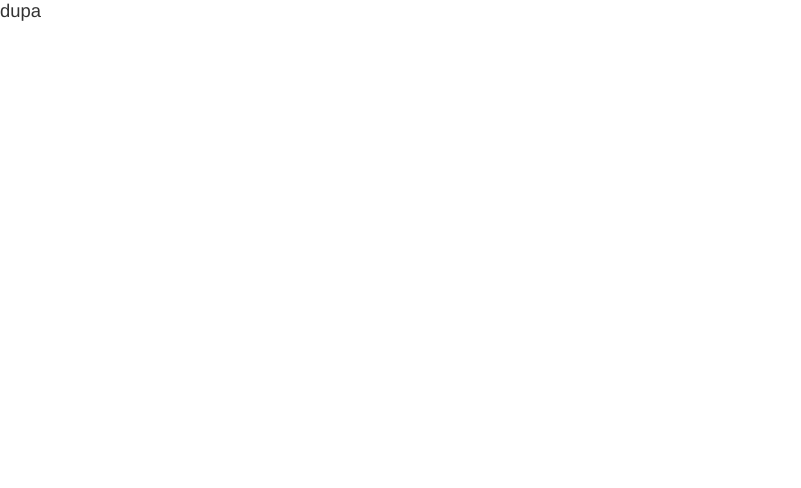
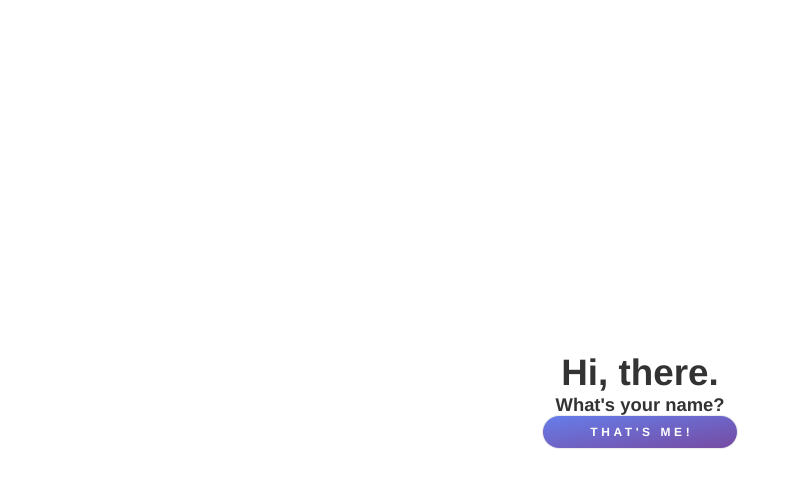
Before and after one commit to karolsitarz/dtym, a React app: page / in a window 1280 px wide. Shown: the whole page, without its empty margins (0-801 px from the left). Built offline with nearby package versions, Linux system fonts and the light colour scheme; a web font is replaced by a local one.

Commit message:
basic components and styles

```diff
--- a/package.json
+++ b/package.json
@@ -25,6 +25,7 @@
       "babel-preset-env": "^1.7.0",
       "babel-preset-react": "^6.24.1",
       "html-webpack-plugin": "^3.2.0",
+      "standard": "^12.0.1",
       "webpack": "^4.20.2",
       "webpack-cli": "^3.1.2",
       "webpack-dev-server": "^3.1.9"
--- /dev/null
+++ b/src/components/Button.js
@@ -0,0 +1,41 @@
+import React from 'react'
+import styled from 'styled-components'
+
+const StyledButton = styled.div`
+  border-radius: 10000000px;
+  overflow: hidden;
+  padding: ${props => typeof (props.children) === 'object' ? '.75em 1.5em' : '.75em 3.7em .75em 4em'};
+  text-transform: uppercase;
+  font-weight: 700;
+  font-size: .65em;
+  letter-spacing: .3em;
+  cursor: pointer;
+  border: 0;
+  transition: transform .3s ease;
+  display: inline-flex;
+  flex-shrink: 0;
+  justify-content: center;
+  align-items: center;
+  box-shadow: 0 0 0 1px #00000014;
+  background-size: cover;
+  background-position: center;
+  background-color: ${props => props.theme.semiTransparentValue};
+  background-image: ${props => props.primary ? props.theme.mainGradient : ''};
+
+  color: ${props => props.primary ? props.theme.white : props.theme.text};
+  fill: ${props => props.primary ? props.theme.white : props.theme.text};
+
+  & svg {
+    height: 1em;
+  }
+`
+
+export default function Button (props) {
+  return (
+    <StyledButton
+      onClick={props.onClick}
+      primary={props.primary || null} >
+      {props.children}
+    </StyledButton>
+  )
+}
--- /dev/null
+++ b/src/components/Section.js
@@ -0,0 +1,25 @@
+import React from 'react'
+
+import style from 'styled-components'
+
+const StyledSection = style.div`
+  display: flex;
+  flex-direction: column;
+  justify-content: center;
+  align-items: center;
+  width: 100%;
+  height: 100%;
+  max-width: 1200px;
+  margin: auto;
+  padding: 1em;
+  transition: padding .3s ease;
+  background: ${props => props.theme.backgroundColor}
+`
+
+export default function Section (props) {
+  return (
+    <StyledSection>
+      {props.children}
+    </StyledSection>
+  )
+}
--- a/src/index.html
+++ b/src/index.html
@@ -7,6 +7,6 @@
     <title>don't trust your mother</title>
 </head>
 <body>
-    <section id="index"></section>
+    <div id="container"></div>
 </body>
 </html>
--- a/src/index.js
+++ b/src/index.js
@@ -1,10 +1,29 @@
-import React from "react";
-import ReactDOM from "react-dom";
+import React from 'react'
+import ReactDOM from 'react-dom'
 
-import './styles/global-styles';
+import { ThemeProvider } from 'styled-components'
 
-const Index = () => {
-  return <div>dupa</div>;
-};
+import './styles/global-styles'
+import theme from './styles/theme'
 
-ReactDOM.render(<Index />, document.getElementById("index"));
+import Login from './sections/Login'
+
+class App extends React.Component {
+  constructor (props) {
+    super(props)
+
+    this.state = {
+      theme: 'light'
+    }
+  }
+  render () {
+    return (
+      <ThemeProvider
+        theme={theme[this.state.theme]} >
+        <Login />
+      </ThemeProvider>
+    )
+  }
+}
+
+ReactDOM.render(<App />, document.getElementById('container'))
--- /dev/null
+++ b/src/sections/Login.js
@@ -0,0 +1,14 @@
+import React from 'react'
+
+import Button from '../components/Button'
+import Section from '../components/Section'
+
+export default function (props) {
+  return (
+    <Section>
+      <h1>Hi, there.</h1>
+      <h4>What's your name?</h4>
+      <Button primary>that's me!</Button>
+    </Section>
+  )
+}
--- a/src/styles/global-styles.js
+++ b/src/styles/global-styles.js
@@ -1,4 +1,4 @@
-import { injectGlobal } from 'styled-components';
+import { injectGlobal } from 'styled-components'
 
 injectGlobal`
   /* latin-ext */
@@ -71,4 +71,9 @@ injectGlobal`
   :focus {
     outline: none;
   }
+  #container {
+    width: 100%;
+    height: 100%;
+    margin: auto;
+  }
 `
--- /dev/null
+++ b/src/styles/theme.js
@@ -0,0 +1,16 @@
+const mainTheme = {
+  semiTransparentValue: '#00000014',
+  text: '#999999',
+  mainGradient: 'linear-gradient(to bottom right, #667eea 0%, #764ba2 100%)'
+}
+
+export default {
+  light: Object.assign({}, mainTheme, {
+    backgroundColor: '#ffffff',
+    white: '#ffffff'
+  }),
+  dark: Object.assign({}, mainTheme, {
+    backgroundColor: '#333',
+    white: '#eeeeee'
+  })
+}
```
Also changed, not shown: src/components/Icons.js (added, +12 -0 lines), 1 other file.
